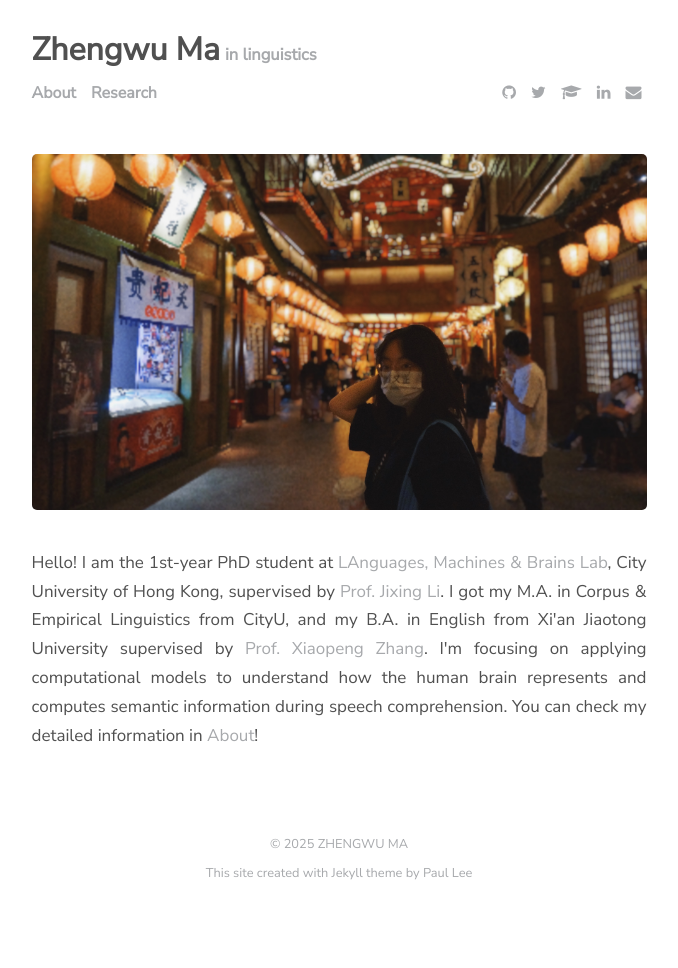
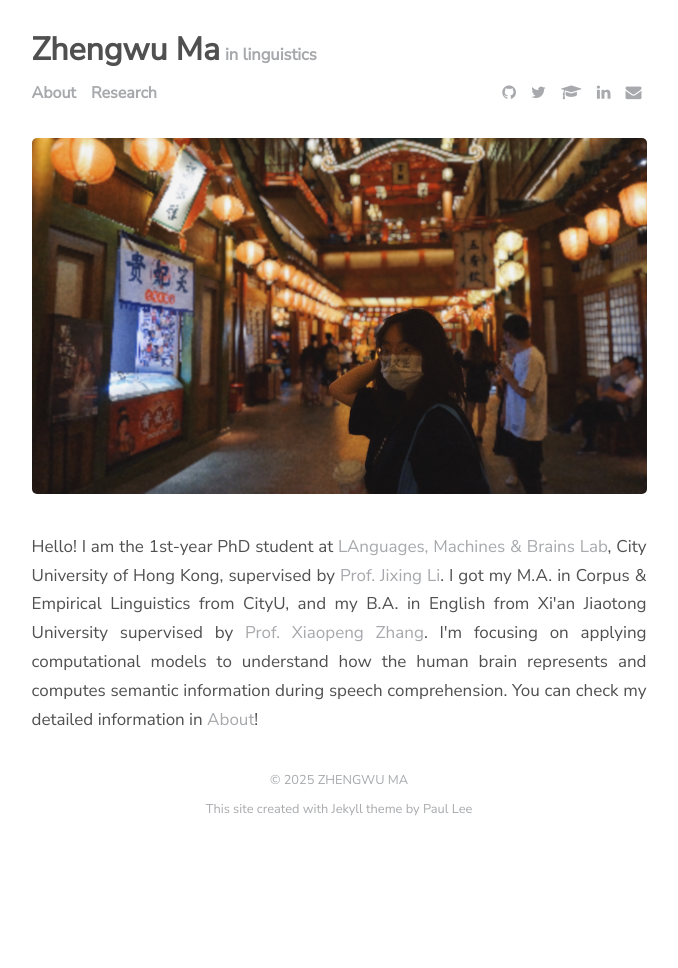
Before and after one commit to zhengwuma/zhengwuma.github.io, a Jekyll site: the page built from index.html, in a window 1280 px wide. Shown: the whole page, without its empty margins (301-979 px from the left). Built offline with Jekyll 4.4.1, drawn with Linux system fonts in a browser that asks for light colours; the list of posts is cut into pages by our own code; after the commit the page ends 900 px from its top, so only the background shows below that.

Commit message:
Update _default.scss

```diff
--- a/_sass/_default.scss
+++ b/_sass/_default.scss
@@ -27,7 +27,7 @@
 .header {
   padding-top: 0.5rem;
   padding-bottom: 0.5rem;
-  margin-bottom: 3rem;
+  margin-bottom: 2rem;
   font-family: $sans-serif-font-family;
 }
 
@@ -90,7 +90,7 @@
 .footer {
   color: $light-gray-color;
   text-align: center;
-  margin: 5rem;
+  margin: 2rem;
 }
 
 .footer a {
```
